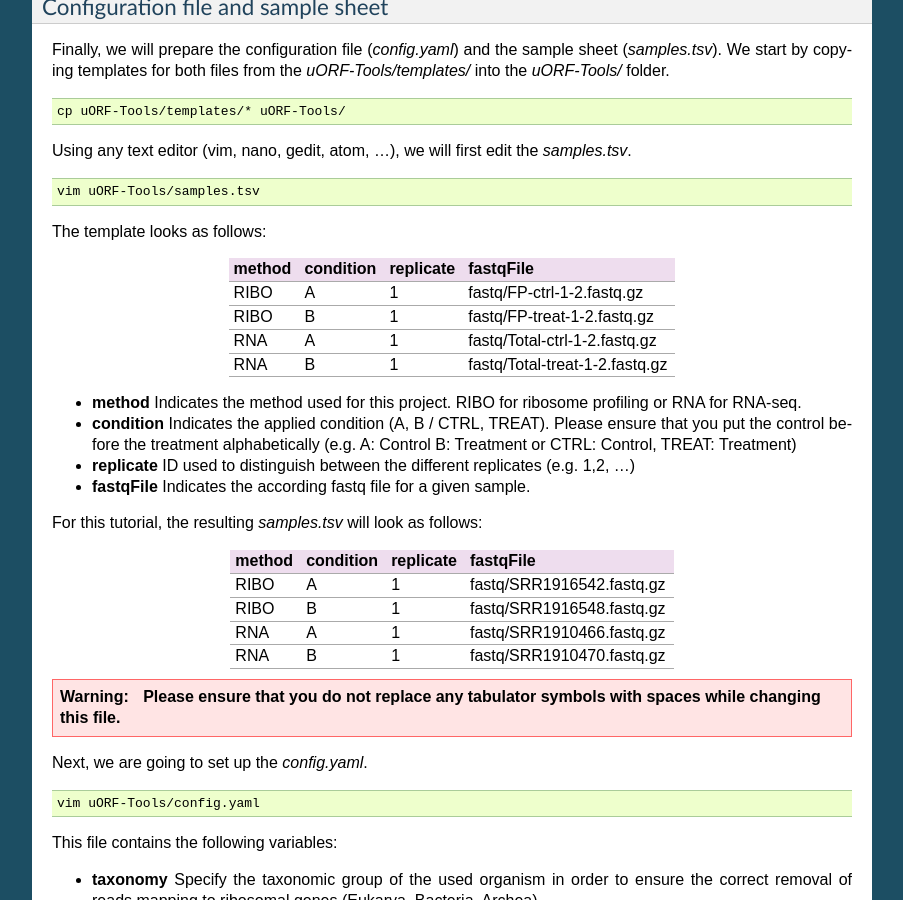
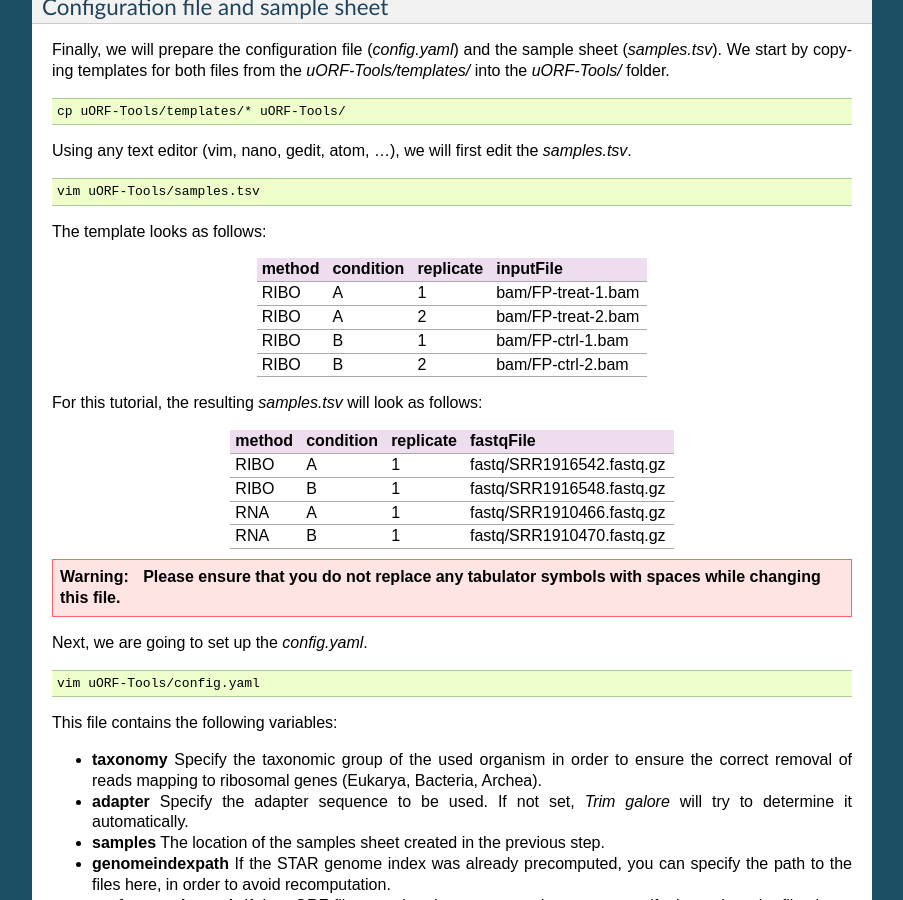
Before and after one commit to RickGelhausen/uORF-Tools_ReadTheDocs, a Sphinx documentation site: the page built from docs/source/example-workflow_extended.rst, in a window 1280 px wide and 900 px high, scrolled down 3489 px. Shown: the whole window, without its empty margins (198-1101 px from the left). Built offline with Sphinx 7.4.7, drawn with Linux system fonts in a browser that asks for light colours; cross-references to code outside the pages are shown as plain code.

Commit message:
fixed linking

```diff
--- a/docs/source/example-workflow_extended.rst
+++ b/docs/source/example-workflow_extended.rst
@@ -153,22 +153,17 @@ Using any text editor (vim, nano, gedit, atom, ...), we will first edit the *sam
 
 The template looks as follows:
 
-+--------+-----------+-----------+--------------------------------+
-| method | condition | replicate | fastqFile                      |
-+========+===========+===========+================================+
-| RIBO   |  A        | 1         | fastq/FP-ctrl-1-2.fastq.gz     |
-+--------+-----------+-----------+--------------------------------+
-| RIBO   |  B        | 1         | fastq/FP-treat-1-2.fastq.gz    |
-+--------+-----------+-----------+--------------------------------+
-| RNA    |  A        | 1         | fastq/Total-ctrl-1-2.fastq.gz  |
-+--------+-----------+-----------+--------------------------------+
-| RNA    |  B        | 1         | fastq/Total-treat-1-2.fastq.gz |
-+--------+-----------+-----------+--------------------------------+
-
-• **method** Indicates the method used for this project. RIBO for ribosome profiling or RNA for RNA-seq.
-• **condition** Indicates the applied condition (A, B / CTRL, TREAT). Please ensure that you put the control before the treatment alphabetically (e.g. A: Control B: Treatment or CTRL: Control, TREAT: Treatment)
-• **replicate** ID used to distinguish between the different replicates (e.g. 1,2, ...)
-• **fastqFile** Indicates the according fastq file for a given sample.
++--------+-----------+-----------+--------------------+
+| method | condition | replicate | inputFile          |
++========+===========+===========+====================+
+| RIBO   |  A        | 1         | bam/FP-treat-1.bam |
++--------+-----------+-----------+--------------------+
+| RIBO   |  A        | 2         | bam/FP-treat-2.bam |
++--------+-----------+-----------+--------------------+
+| RIBO   |  B        | 1         | bam/FP-ctrl-1.bam  |
++--------+-----------+-----------+--------------------+
+| RIBO   |  B        | 2         | bam/FP-ctrl-2.bam  |
++--------+-----------+-----------+--------------------+
 
 
 For this tutorial, the resulting *samples.tsv* will look as follows:
```
Also changed, not shown: other parts of docs/source/example-workflow_extended.rst (+1 -1 lines).
